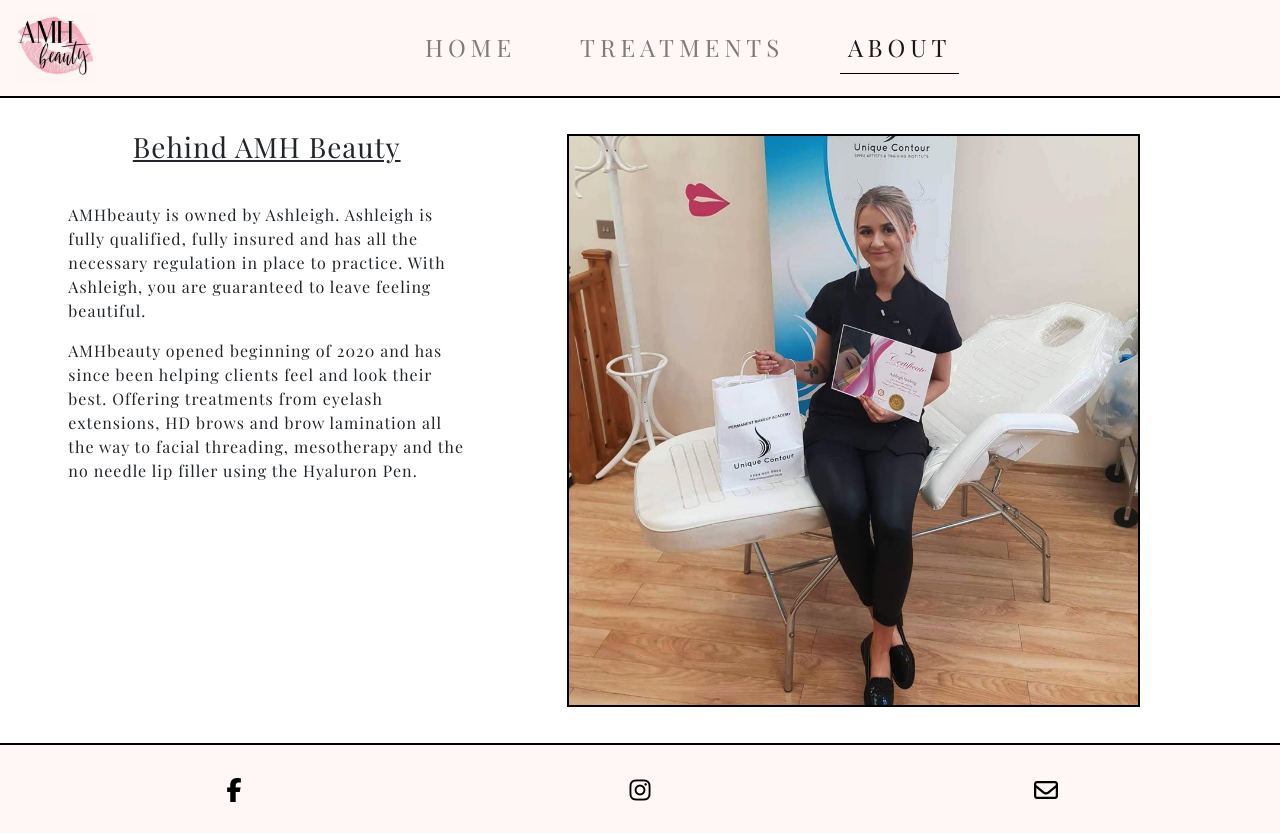
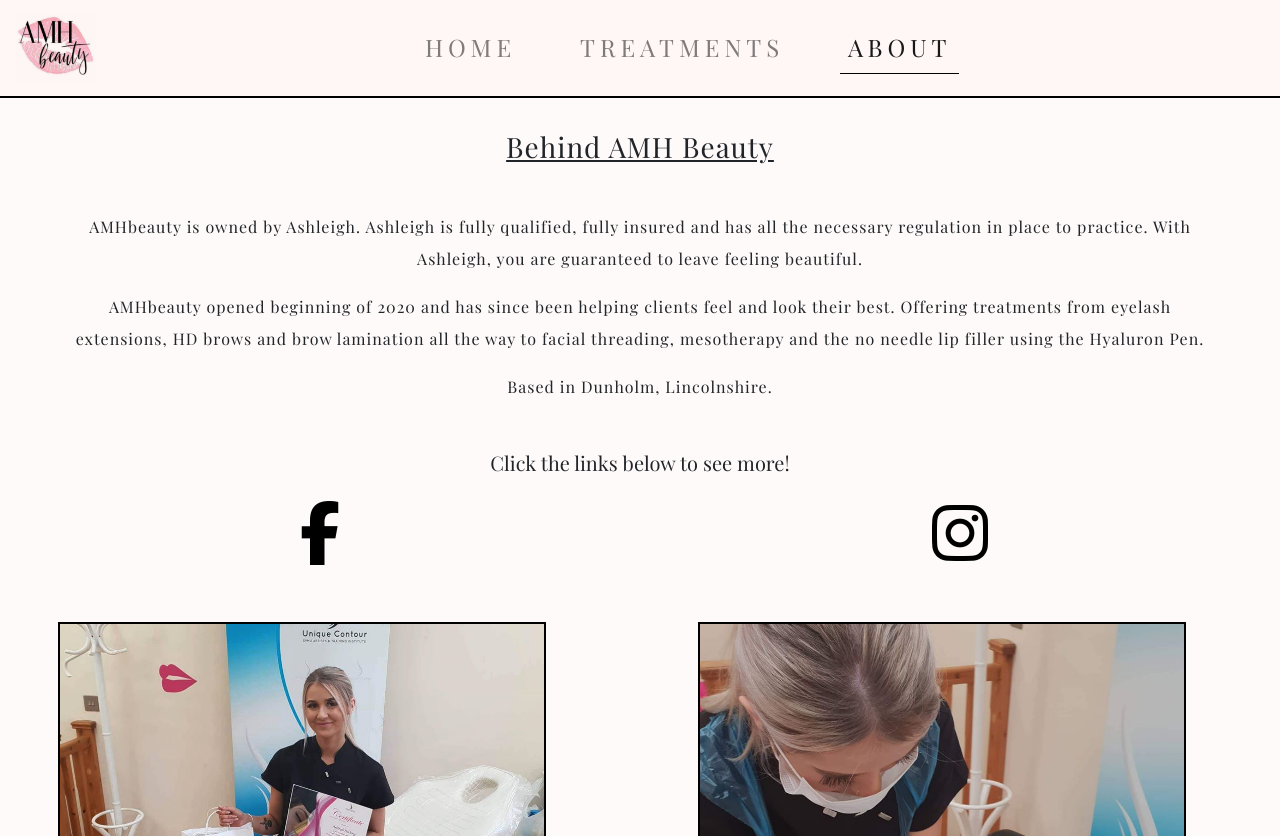
Before and after one commit to coolusername244/AMH-Beauty, a plain HTML site: page about.html in a window 1280 px wide. Shown: the top 836 px of the page. Drawn offline with nearby package versions, Linux system fonts and the light colour scheme.

Commit message:
second draft completed - finished styling on ABOUT.html and added modal on booking form

```diff
--- a/about.html
+++ b/about.html
@@ -41,9 +41,10 @@
 			</div>
 	</nav>
 <!--NAVBAR END-->
+<section class="about">
 <div class="container-fluid">
-    <div class="row justify-content-center">
-        <div class="col-sm-12 col-md-12 col-lg-4 about-text">
+    <div class="row">
+        <div class="col-12 about-text">
             <h3 class="about-header">
                 Behind AMH Beauty
             </h3>
@@ -53,17 +54,36 @@
             <p>
                 AMHbeauty opened beginning of 2020 and has since been helping clients feel and look their best. Offering treatments from eyelash extensions, HD brows and brow lamination all the way to facial threading, mesotherapy and the no needle lip filler using the Hyaluron Pen.
             </p>
+            <p>
+                Based in Dunholm, Lincolnshire.
+            </p>
         </div>
-        <div class="col-sm-12 col-md-12 col-lg-7">
-
+        <div class="col-12 social">
+            <!--<h4 class="about-header">
+                Get Social!
+            </h4>-->
+            <h5>Click the links below to see more!</h5>
+        </div>
+        <div class="col-sm-12 col-md-6 col-lg-6 social-link">
+            <a href="https://www.facebook.com/AMH-beauty-106332714218407/?epa=SEARCH_BOX" target="_blank">
+                <i class="fab fa-facebook-f"></i>
+            </a>
+        </div>
+        <div class="col-sm-12 col-md-6 col-lg-6 social-link">
+            <a href="https://www.instagram.com/amhbeauty_/" target="_blank">
+                <i class="fab fa-instagram"></i>
+            </a>
+        </div>
+        <div class="col-sm-12 col-md-12 col-lg-6">
             <img class="about-image" src="assets/images/ashleigh1.png" alt="ashleigh1">
         </div>
-
+        <div class="col-sm-12 col-md-12 col-lg-6">
+            <img class="about-image" src="assets/images/ashleigh2.png" alt="ashleigh1">
+        </div>
     </div>
 </div>
-
-
-	<footer class="bg-pink container-fluid">
+</section>
+<footer class="bg-pink container-fluid">
 		<div class="d-flex flex-row justify-content-around footer-contents">
 			<div class="p-2">
 				<a class="social-icon" href="https://www.facebook.com/AMH-beauty-106332714218407/" target="_blank">
--- a/assets/style/about.css
+++ b/assets/style/about.css
@@ -1,7 +1,11 @@
+.about {
+    background-color: #FFFAFA;
+}
+
 .about-image {
     max-width: 80%;
-    margin: 5% 10%;
 
+    margin: 7%;
     border: solid 2px #000;
 
 }
@@ -16,5 +20,34 @@
 
 .about-text p {
     letter-spacing: 1px;
-    line-height: 1.5rem;
+    line-height: 2rem;
+    margin: 1rem 3rem;
+    text-align: center;
 }
+
+.about-text ul li a {
+    text-decoration: none;
+    color: black;
+}
+
+.about-text ul li {
+    list-style: none;
+    display: inline-block;
+    margin: 0 22%;
+    font-size: 5rem;
+}
+
+.social-link a {
+    color: #000;
+    font-size: 4rem;
+}
+
+.social-link {
+    text-align: center;
+
+}
+
+.social h5 {
+    text-align: center;
+    padding-top: 2rem;
+}
--- a/assets/style/treatments.css
+++ b/assets/style/treatments.css
@@ -1,7 +1,7 @@
 /*--------------------------------------------- TREATMENTS specific CSS */
 
 
-/*--------------------------------------------- carousel */
+
 #treatment-section {
     background-color: #FFFAFA;
 
@@ -56,6 +56,7 @@
 
 .treatment-image {
     max-width: 80%;
+    min-width: 80%;
     height: 15rem;
     margin: 5% 10% 5% 10%;
     border: solid 1px #000;
```
Also changed, not shown: treatments.html (+0 -1 lines).
